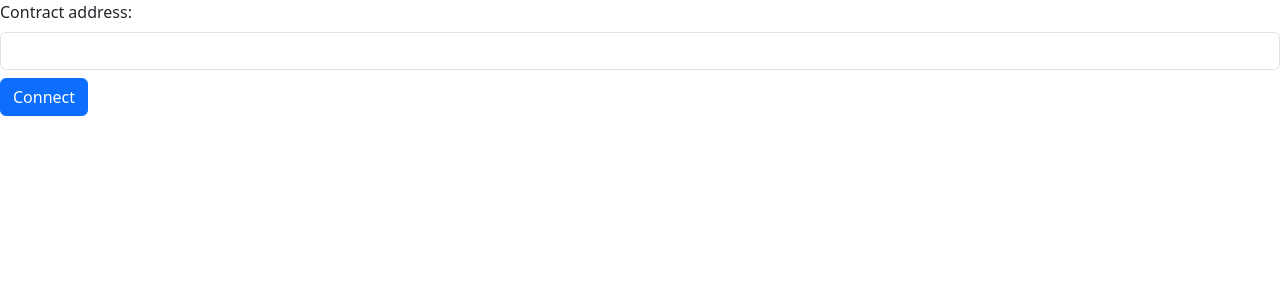
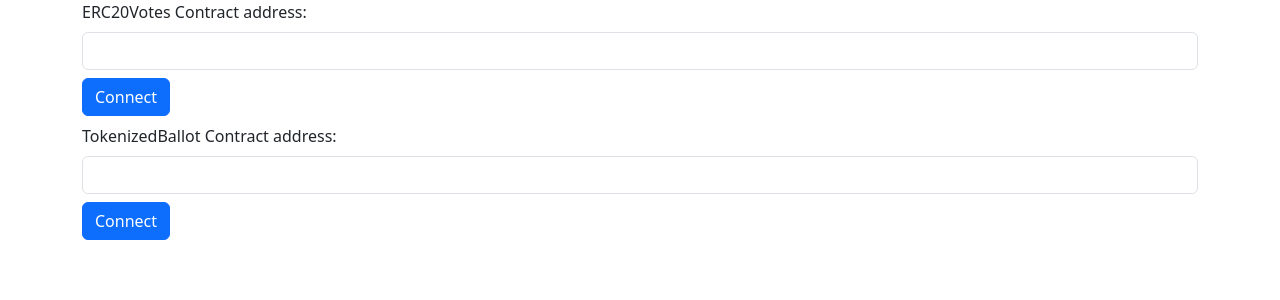
Before and after one commit to rayniel95/week-4-weekend-project, a Next.js app in the folder frontend/: page / in a window 1280 px wide. Shown: the top 300 px of the page. Built offline with nearby package versions, Linux system fonts and the light colour scheme.

Commit message:
add connection for both contracts

```diff
--- a/frontend/src/app/page.tsx
+++ b/frontend/src/app/page.tsx
@@ -1,12 +1,12 @@
 'use client'
 
 import 'bootstrap/dist/css/bootstrap.css'
-import { useRouter } from 'next/router'
-import { FormEvent, FormEventHandler, useState } from 'react'
+import { useRouter } from 'next/navigation'
+import { FormEvent, useState } from 'react'
 
-import { Button, Form, FormControl, FormGroup, FormLabel } from "react-bootstrap"
+import { Button, Container, Form, FormControl, FormGroup, FormLabel, Row } from "react-bootstrap"
 
-
+//TODO - improve ux
 //TODO - add as feature to deploy the contracts
 export default function Home() {
   const [contractAddress, setContractAddress] = useState('')
@@ -18,17 +18,34 @@ export default function Home() {
   }
   return (
     <main>
+      <Container>
+        <Row>
           <div>
             <Form onSubmit={navigate}>
               <FormGroup>
                 <FormLabel>
-              Contract address:
+                  ERC20Votes Contract address:
                 </FormLabel>
                 <FormControl type='text' value={contractAddress} onChange={e => setContractAddress(e.target.value)} />
               </FormGroup>
               <Button className='mt-2' type='submit'>Connect</Button>
             </Form>
           </div>
+        </Row>
+        <Row className='mt-2'>
+          <div>
+            <Form onSubmit={navigate}>
+              <FormGroup>
+                <FormLabel>
+                  TokenizedBallot Contract address:
+                </FormLabel>
+                <FormControl type='text' value={contractAddress} onChange={e => setContractAddress(e.target.value)} />
+              </FormGroup>
+              <Button className='mt-2' type='submit'>Connect</Button>
+            </Form>
+          </div>
+        </Row>
+      </Container>
     </main>
   )
 }
```
Lines whose indentation alone changed are shown as unchanged.
